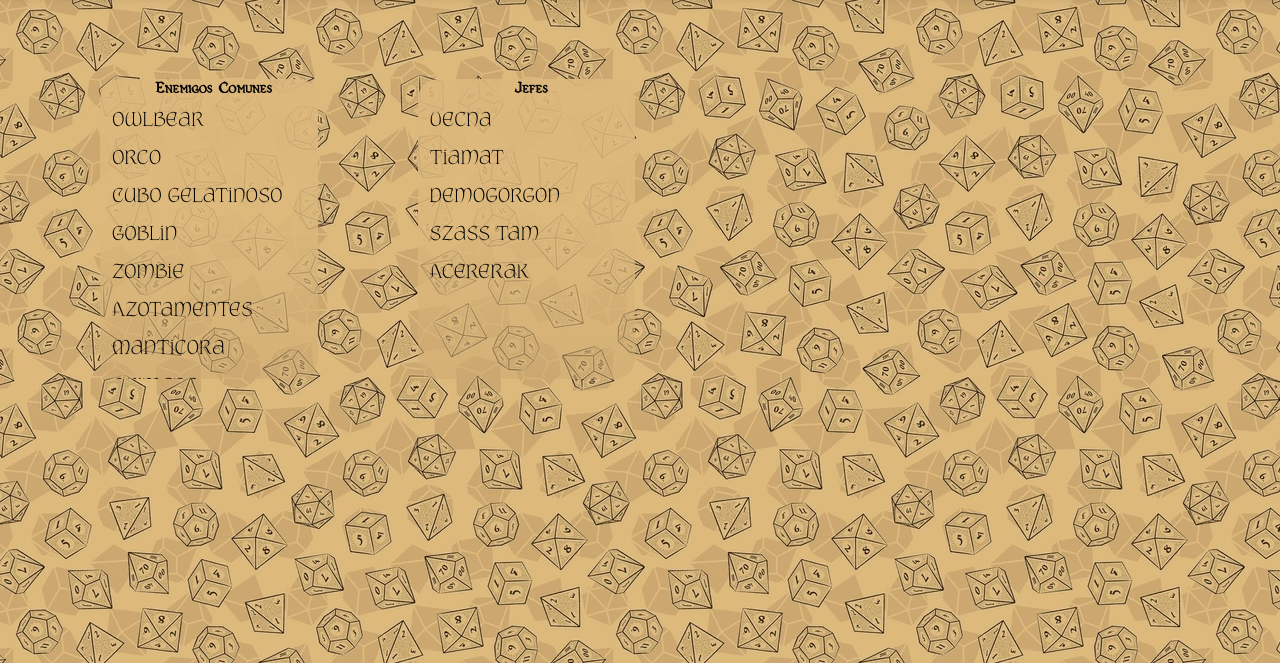
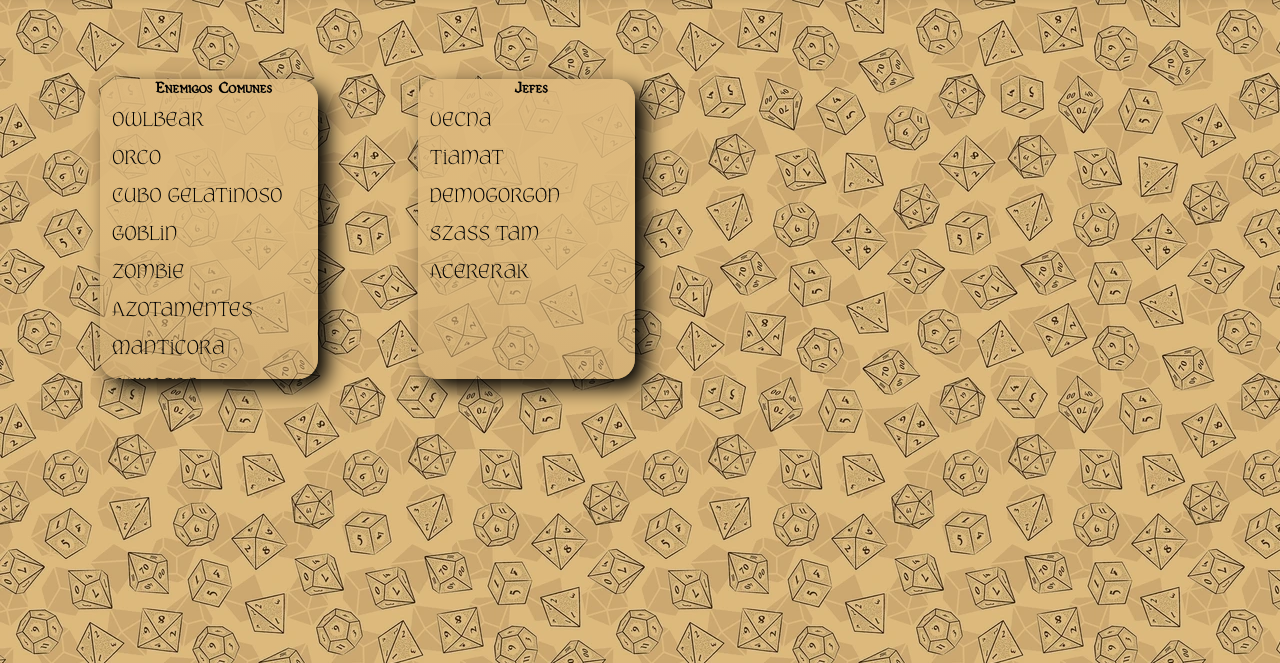
Before and after one commit to collantes04/LaTabernaDeSaturno, a plain HTML site: page paginasAnexoHTML/wikiEnemigos.html in a window 1280 px wide. Shown: the part 137-800 px from the top of the page. Drawn offline with Linux system fonts and the light colour scheme.

Commit message:
color scrolbar

```diff
--- a/css/wikiEnemigos.css
+++ b/css/wikiEnemigos.css
@@ -105,7 +105,21 @@ footer{
     overflow: scroll;
     overflow-x: hidden;
     border-radius: 20px;
+    box-shadow: 10px 9px 20px;
 }
+
+.contenidoEnemigos::-webkit-scrollbar{
+    width: auto;
+}
+
+.contenidoEnemigos::-webkit-scrollbar-track{
+    background:#A68B4D;
+}
+
+.contenidoEnemigos::-webkit-scrollbar-thumb{
+    background-color: #CDBE81;
+}
+
 
 .estiloBotonLista{
     background-color: transparent;
```
